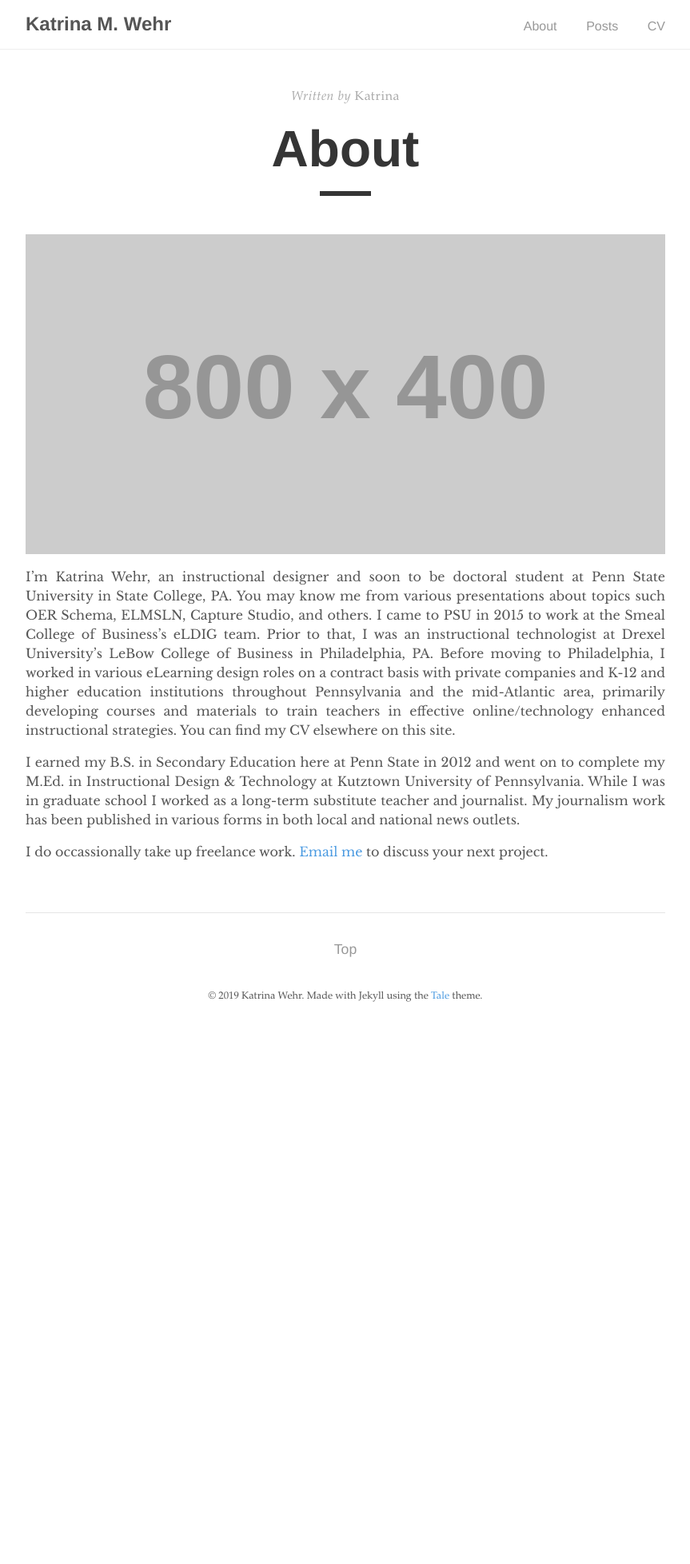
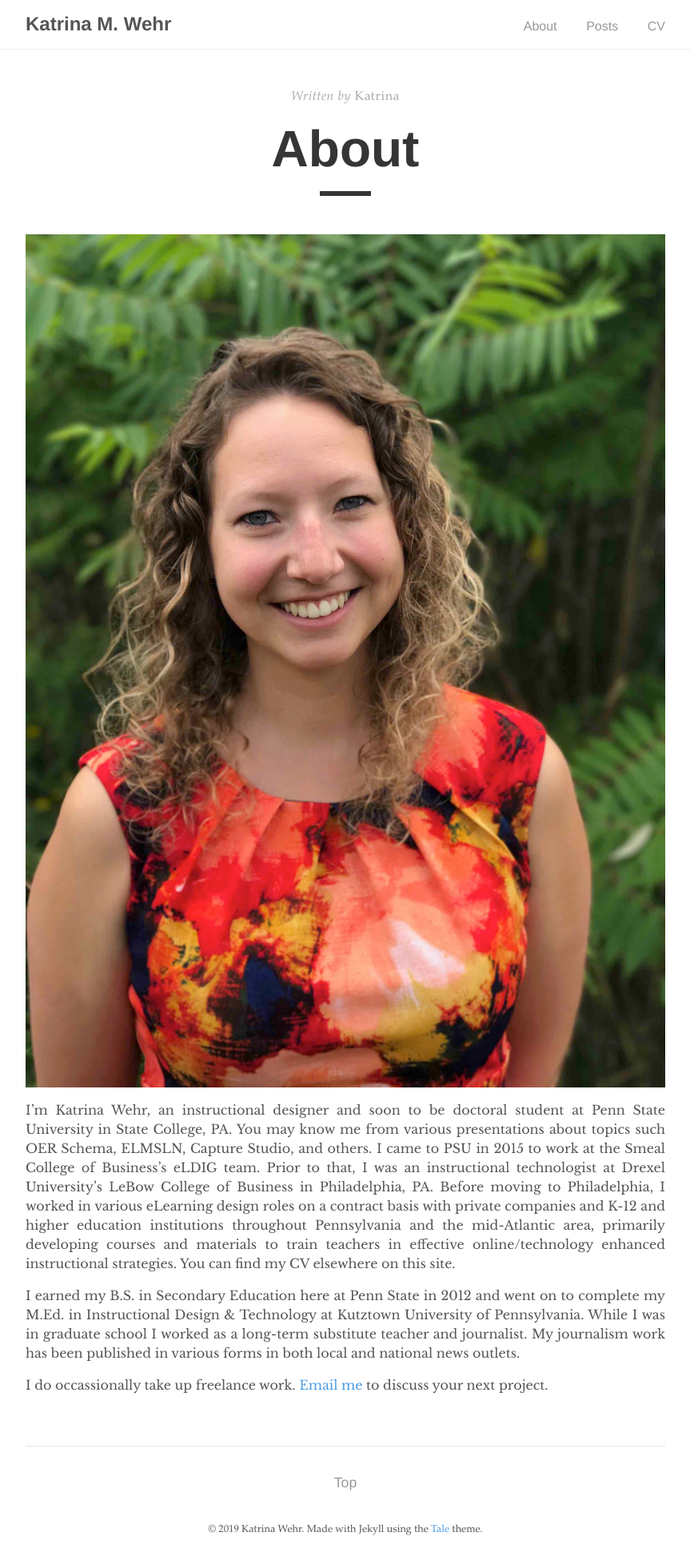
Before and after one commit to kat-wehr/mysite, a Jekyll site: the page built from _pages/about.md, in a window 1280 px wide. Shown: the whole page at 80% size, without its empty margins (208-1071 px from the left). Built offline with Jekyll 4.4.1, drawn with Linux system fonts in a browser that asks for light colours; before the commit the page ends 1289 px from its top, so only the background shows below that.

Commit message:
Update about.md

```diff
--- a/_pages/about.md
+++ b/_pages/about.md
@@ -5,7 +5,7 @@ author: "Katrina"
 permalink: /about/
 ---
 
-![Placeholder image](https://placehold.it/800x400 "Placeholder image")
+![Me](/assets/IMG_1228copy2.jpg "Me")
 
 I'm Katrina Wehr, an instructional designer and soon to be doctoral student at Penn State University in State College, PA. You may know me from various presentations about topics such OER Schema, ELMSLN, Capture Studio, and others. I came to PSU in 2015 to work at the Smeal College of Business's eLDIG team. Prior to that, I was an instructional technologist at Drexel University’s LeBow College of Business in Philadelphia, PA. Before moving to Philadelphia, I worked in various eLearning design roles on a contract basis with private companies and K-12 and higher education institutions throughout Pennsylvania and the mid-Atlantic area, primarily developing courses and materials to train teachers in effective online/technology enhanced instructional strategies. You can find my CV elsewhere on this site.
 
```
